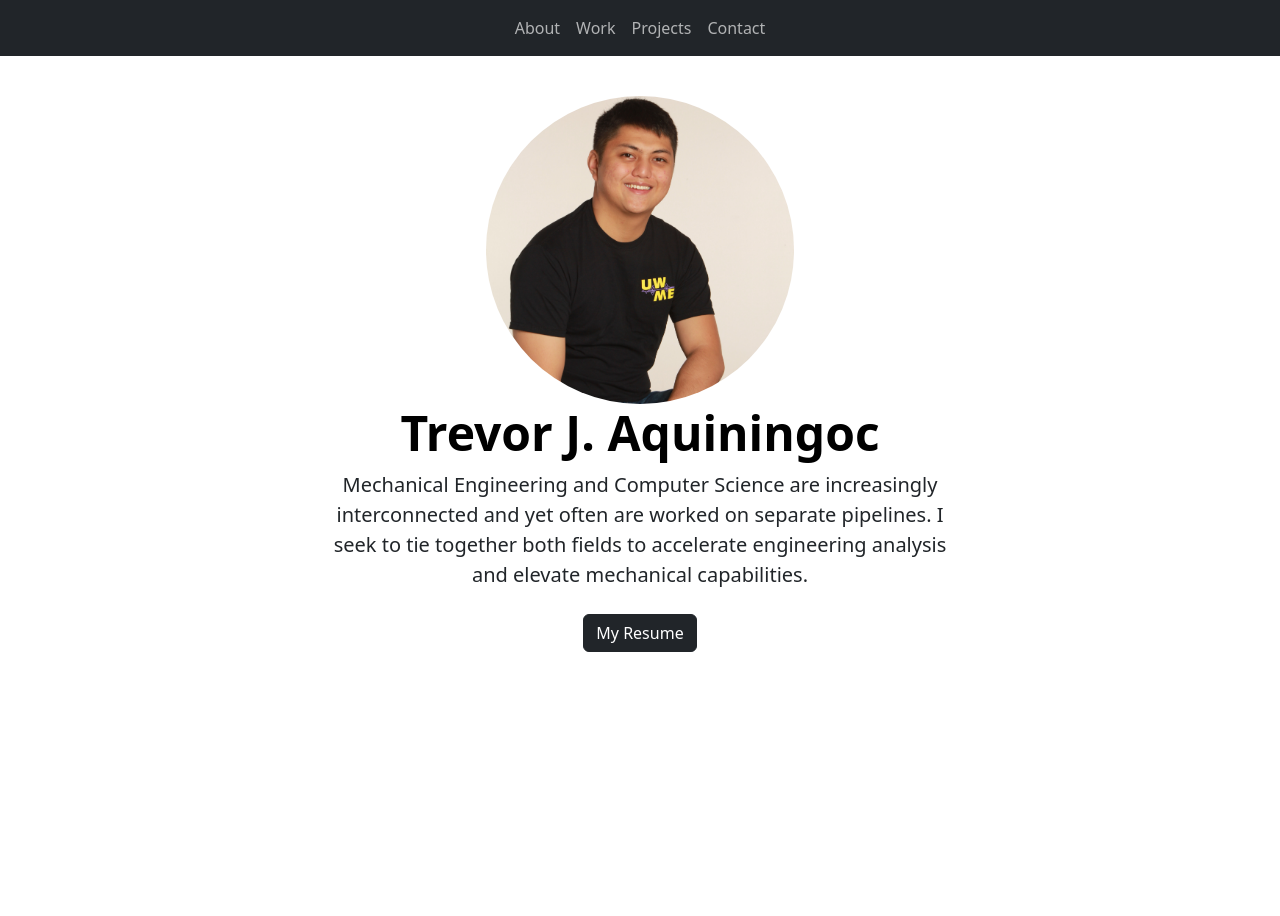
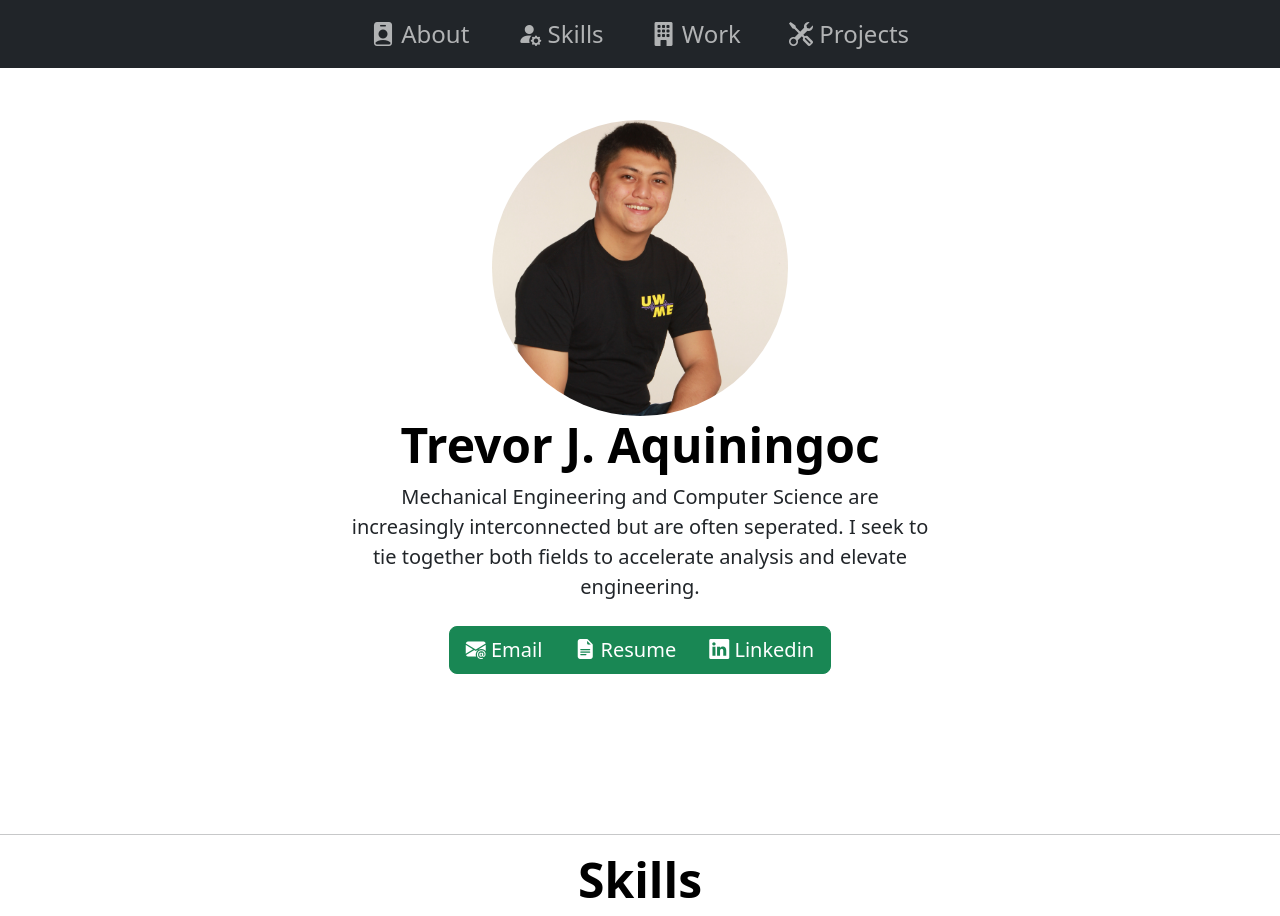
Before and after one commit to trevoa/portfolio, a Flask app: page / in a window 1280 px wide. Before the commit the page ends 800 px from the top, so only its background shows below. Run offline with Flask 3, Linux system fonts and the light colour scheme.

Commit message:
Add contact buttons, add icons

```diff
--- a/templates/index.html
+++ b/templates/index.html
@@ -5,31 +5,43 @@
     <meta name="viewport" content="width=device-width, initial-scale=1">
     <title>Trevor Aquiningoc</title>
     <link href="https://cdn.jsdelivr.net/npm/bootstrap@5.3.0-alpha2/dist/css/bootstrap.min.css" rel="stylesheet" integrity="sha384-aFq/bzH65dt+w6FI2ooMVUpc+21e0SRygnTpmBvdBgSdnuTN7QbdgL+OapgHtvPp" crossorigin="anonymous">
+    <link rel="stylesheet" href="https://cdn.jsdelivr.net/npm/bootstrap-icons@1.10.4/font/bootstrap-icons.css">
   </head>
   <body>
     <!-- Navigation Bar -->
     <header data-bs-theme="dark">
-        <nav class="navbar navbar-expand-md fixed-top bg-dark">
+        <nav class="navbar navbar-expand-md fixed-top bg-dark font-weight-bold">
           <div class="collapse navbar-collapse justify-content-center">
             <div class="navbar-nav">
-              <a class="nav-link">About</a>
-              <a class="nav-link">Work</a>
-              <a class="nav-link">Projects</a>
-              <a class="nav-link">Contact</a>
+              <a class="nav-link px-4" style="font-size:150%;"><i class="bi bi-person-badge-fill"></i> About</a>
+              <a class="nav-link px-4" style="font-size:150%;"><i class="bi bi-person-fill-gear"></i> Skills</a>
+              <a class="nav-link px-4" style="font-size:150%;"><i class="bi bi-building-fill"></i> Work</a>
+              <a class="nav-link px-4" style="font-size:150%;"><i class="bi bi-tools"></i> Projects</a>
             </div>
           </div>
         </nav>
     </header>
-
+    <br>
     <!-- About Me -->
-    <div class="px-4 py-5 my-5 text-center">
-        <!-- <img class="rounded-circle" alt="avatar1" src="https://mdbcdn.b-cdn.net/img/new/avatars/9.webp" /> -->
+    <div class="container-fluid px-5 py-5 my-5 text-center" id="personal-summary">
         <img class="rounded-circle img-fluid w-25" alt="pfp" src="../static/009_220618ROSSTALABACV.jpg" />
         <h1 class="display-5 fw-bold text-body-emphasis">Trevor J. Aquiningoc</h1>
         <div class="col-lg-6 mx-auto">
-          <p class="lead mb-4"> Mechanical Engineering and Computer Science are increasingly interconnected and yet often are worked on separate pipelines. I seek to tie together both fields to accelerate engineering analysis and elevate mechanical capabilities.</p>
+          <p class="lead mb-4"> Mechanical Engineering and Computer Science are increasingly interconnected but are often seperated. I seek to tie together both fields to accelerate analysis and elevate engineering.</p>
         </div>
-        <button type="button" class="btn btn-dark">My Resume</button>
+        <div class="btn-group" role="group">
+          <a type="button" class="btn btn-success btn-lg" href="mailto:trevor.aquiningoc@gmail.com"><i class="bi bi-envelope-at-fill"></i> Email</a>
+          <button type="button" class="btn btn-success btn-lg"><i class="bi bi-file-earmark-text-fill"></i> Resume</button>
+          <a type="button" class="btn btn-success btn-lg" href="https://www.linkedin.com/in/trevoa/"><i class="bi bi-linkedin"></i> Linkedin</a>
+        </div>
+
+    </div>
+    <br>
+    <br>
+    <hr/>
+    <!-- Skills -->
+    <div class="container-fluid text-center" id="skills">
+      <h1 class="display-5 fw-bold text-body-emphasis">Skills</h1>
     </div>
 
     <script src="https://cdn.jsdelivr.net/npm/bootstrap@5.3.0-alpha2/dist/js/bootstrap.bundle.min.js" integrity="sha384-qKXV1j0HvMUeCBQ+QVp7JcfGl760yU08IQ+GpUo5hlbpg51QRiuqHAJz8+BrxE/N" crossorigin="anonymous"></script>
```
